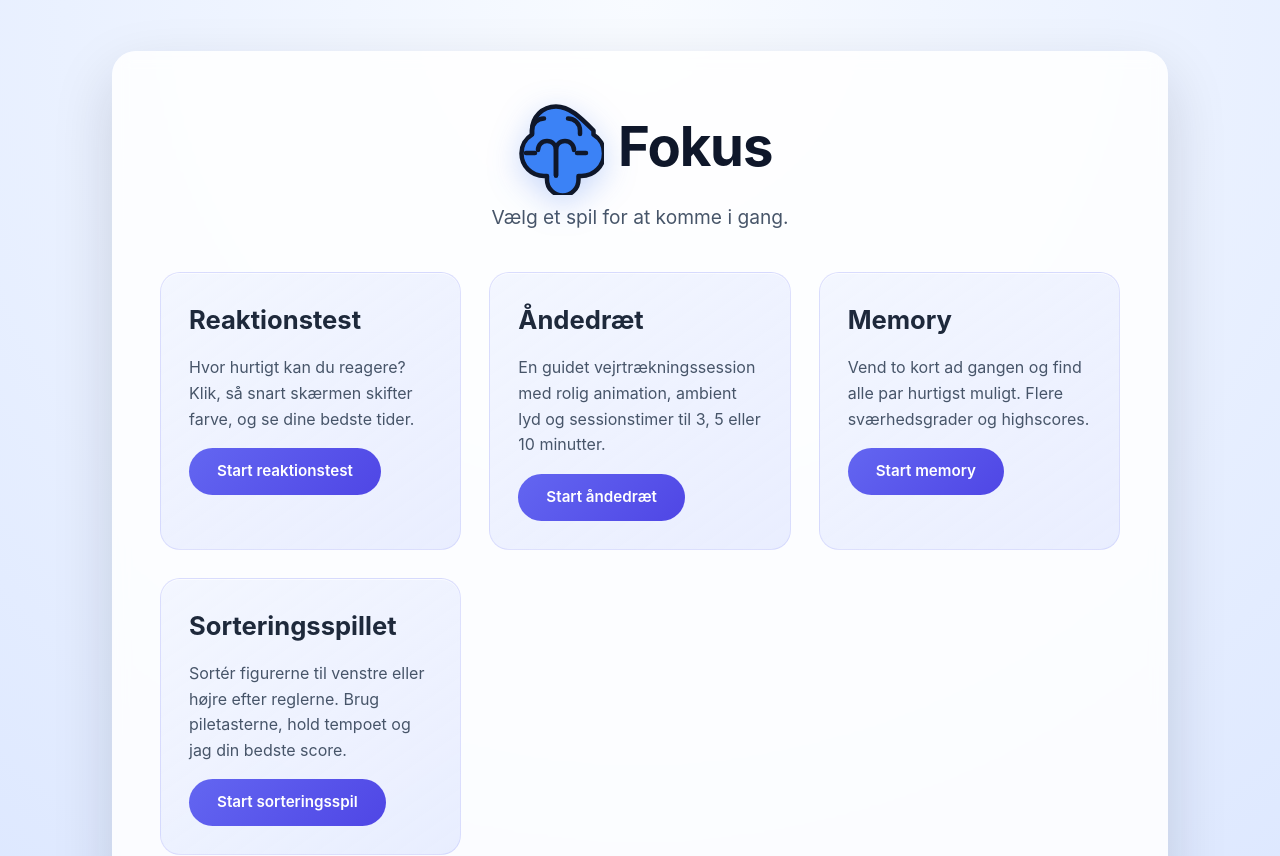
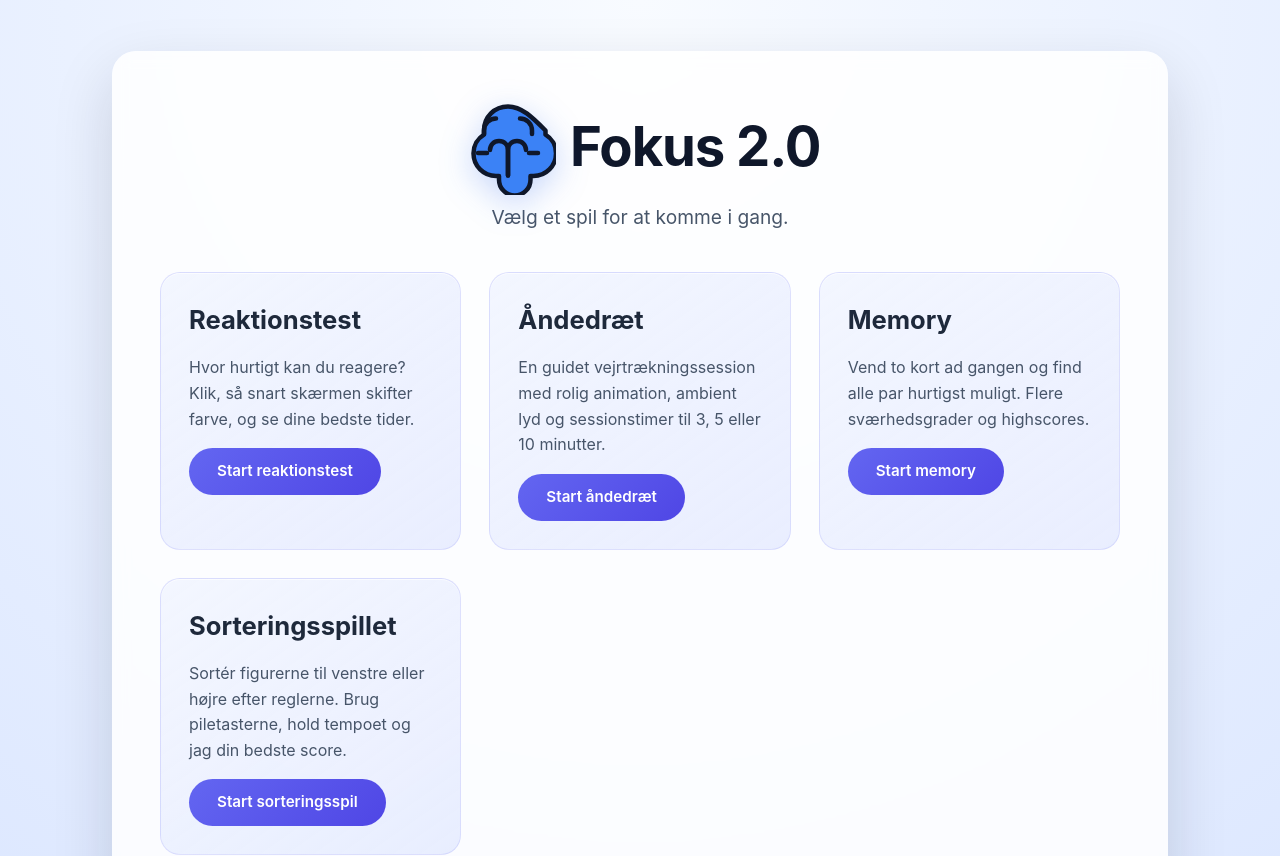
Before and after one commit to konradschantz/Fokus, a React (Vite) app: page / in a window 1280 px wide. Shown: the top 856 px of the page. Built offline with nearby package versions, Linux system fonts and the light colour scheme.

Commit message:
Update home title to Fokus 2.0

```diff
--- a/src/components/BrandLogo.tsx
+++ b/src/components/BrandLogo.tsx
@@ -10,6 +10,7 @@ type BrandLogoProps = {
   size?: number
   wordmarkSize?: string
   showWordmark?: boolean
+  wordmarkText?: string
   className?: string
   style?: CSSProperties
 }
@@ -20,6 +21,7 @@ export default function BrandLogo({
   size = 64,
   wordmarkSize = '1.5rem',
   showWordmark = true,
+  wordmarkText = 'Fokus',
   className = '',
   style,
 }: BrandLogoProps) {
@@ -41,8 +43,10 @@ export default function BrandLogo({
 
   return (
     <Component className={classes} style={inlineStyle}>
-      <img src={LOGO_URL} alt="Fokus" className="brand-logo__mark" />
-      {showWordmark ? <span className="brand-logo__wordmark">Fokus</span> : null}
+      <img src={LOGO_URL} alt={wordmarkText} className="brand-logo__mark" />
+      {showWordmark ? (
+        <span className="brand-logo__wordmark">{wordmarkText}</span>
+      ) : null}
     </Component>
   )
 }
--- a/src/screens/Home.tsx
+++ b/src/screens/Home.tsx
@@ -53,6 +53,7 @@ export default function Home() {
           align="center"
           size={96}
           wordmarkSize="clamp(2.4rem, 6vw, 3.4rem)"
+          wordmarkText="Fokus 2.0"
           style={{ marginBottom: '0.5rem' }}
         />
         <p>Vælg et spil for at komme i gang.</p>
```
